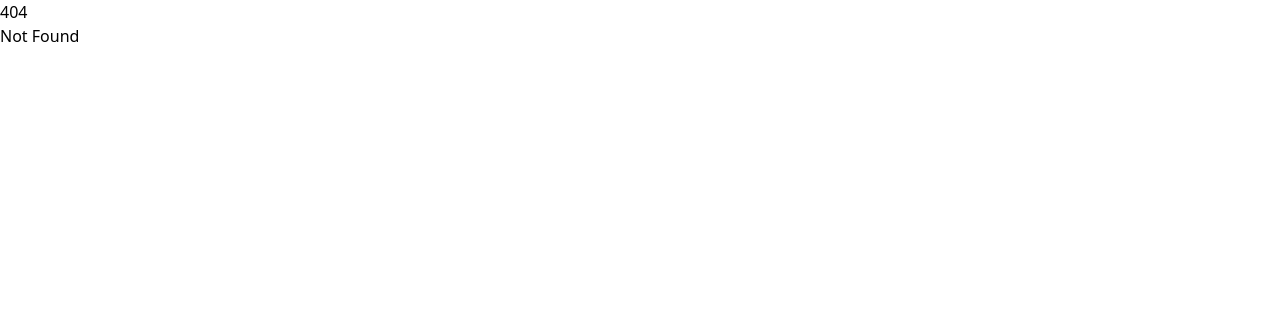
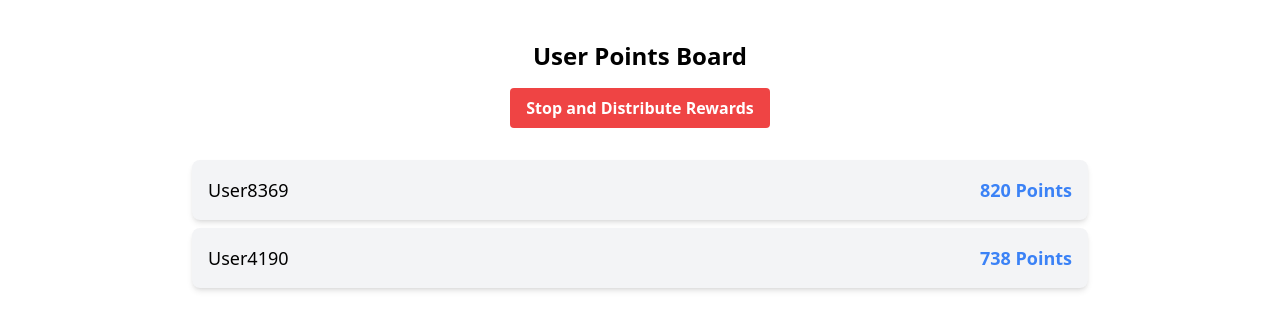
Before and after one commit to TorqueKill/dream-app, a SvelteKit app in the folder web-app/: page /leaderboard in a window 1280 px wide. Before the commit this address had no page. Shown: the top 330 px of the page. Built offline with nearby package versions, Linux system fonts and the light colour scheme.

Commit message:
Create +page.svelte

```diff
--- /dev/null
+++ b/web-app/src/routes/leaderboard/+page.svelte
@@ -0,0 +1,105 @@
+<script>
+    import { onMount, afterUpdate } from 'svelte';
+
+    let users = [];
+    let positions = new Map();
+    let interval;
+    let TOTAL_POOL = 5000;
+    // Distribution ratios for top 3 and the rest
+    let scoreDistribution = [80, 20];
+    let running = true; // Control flag for the interval
+
+    onMount(() => {
+        interval = setInterval(() => {
+            if (running) {
+                users.push({
+                    username: "User" + Math.floor(Math.random() * 10000),
+                    points: Math.floor(Math.random() * 1000),
+                    reward: 0
+                });
+                updatePositions();
+                users.sort((a, b) => b.points - a.points);
+                users = [...users];
+            }
+        }, 2000);
+    });
+
+    function stopAndDistributeRewards() {
+        clearInterval(interval);
+        running = false; // Stop adding new users
+        distributeRewards();
+    }
+
+    function distributeRewards() {
+        let totalTopThree = (TOTAL_POOL * scoreDistribution[0]) / 100;
+        let totalRest = (TOTAL_POOL * scoreDistribution[1]) / 100;
+
+        console.log("Total: ", totalTopThree+totalRest, "Top Three: ", totalTopThree, "Rest: ", totalRest)
+        let topThree = users.slice(0, 3);
+        let rest = users.slice(3);
+
+        topThree.forEach(user => user.reward += Math.floor(totalTopThree / topThree.length));
+        rest.forEach(user => user.reward += Math.floor(totalRest / rest.length));
+
+        users = [...topThree, ...rest];
+    }
+
+    afterUpdate(updatePositions);
+    function updatePositions() {
+        users.forEach(user => {
+            const elem = document.getElementById(user.username);
+            if (elem) {
+                const newPos = elem.offsetTop;
+                const oldPos = positions.get(user.username) || newPos;
+                if (newPos !== oldPos) {
+                    const deltaY = newPos - oldPos;
+                    elem.animate([
+                        { transform: `translateY(${deltaY * -1}px)` },
+                        { transform: 'translateY(0)' }
+                    ], {
+                        duration: 500,
+                        easing: 'ease-out'
+                    });
+                }
+                positions.set(user.username, newPos);
+            }
+        });
+    }
+</script>
+
+<div class="max-w-4xl mx-auto mt-10">
+    <h1 class="text-2xl font-bold text-center">User Points Board</h1>
+    <div class="flex justify-center mt-4">
+        <button class="bg-red-500 hover:bg-red-700 text-white font-bold py-2 px-4 rounded" on:click={stopAndDistributeRewards}>
+            Stop and Distribute Rewards
+        </button>
+    </div>
+    <div class="mt-8">
+        {#each users as user, index (user.username)}
+            {#if !running && index < 3}
+                <div id={user.username} class='flex justify-between items-center p-4 my-2 bg-yellow-200 rounded-lg shadow-md top3'>
+                    <span class="text-lg font-medium">{user.username}</span>
+                    <span class="text-lg font-semibold text-blue-500">{user.points} Points</span>
+                    {#if user.reward > 0}
+                        <span class="text-lg font-semibold text-green-500">Reward: PKR {user.reward}</span>
+                    {/if}
+                </div>
+            {:else}
+                <div id={user.username} class='flex justify-between items-center p-4 my-2 bg-gray-100 rounded-lg shadow-md'>
+                    <span class="text-lg font-medium">{user.username}</span>
+                    <span class="text-lg font-semibold text-blue-500">{user.points} Points</span>
+                    {#if user.reward > 0}
+                        <span class="text-lg font-semibold text-green-500">Reward: PKR {user.reward}</span>
+                    {/if}
+                </div>
+            {/if}
+        {/each}
+    </div>
+</div>
+
+<style>
+    .top3 {
+        background-color: rgb(236, 221, 135); /* Highlight top three with a gold background */
+        border: 2px solid darkgoldenrod;
+    }
+</style>
```
